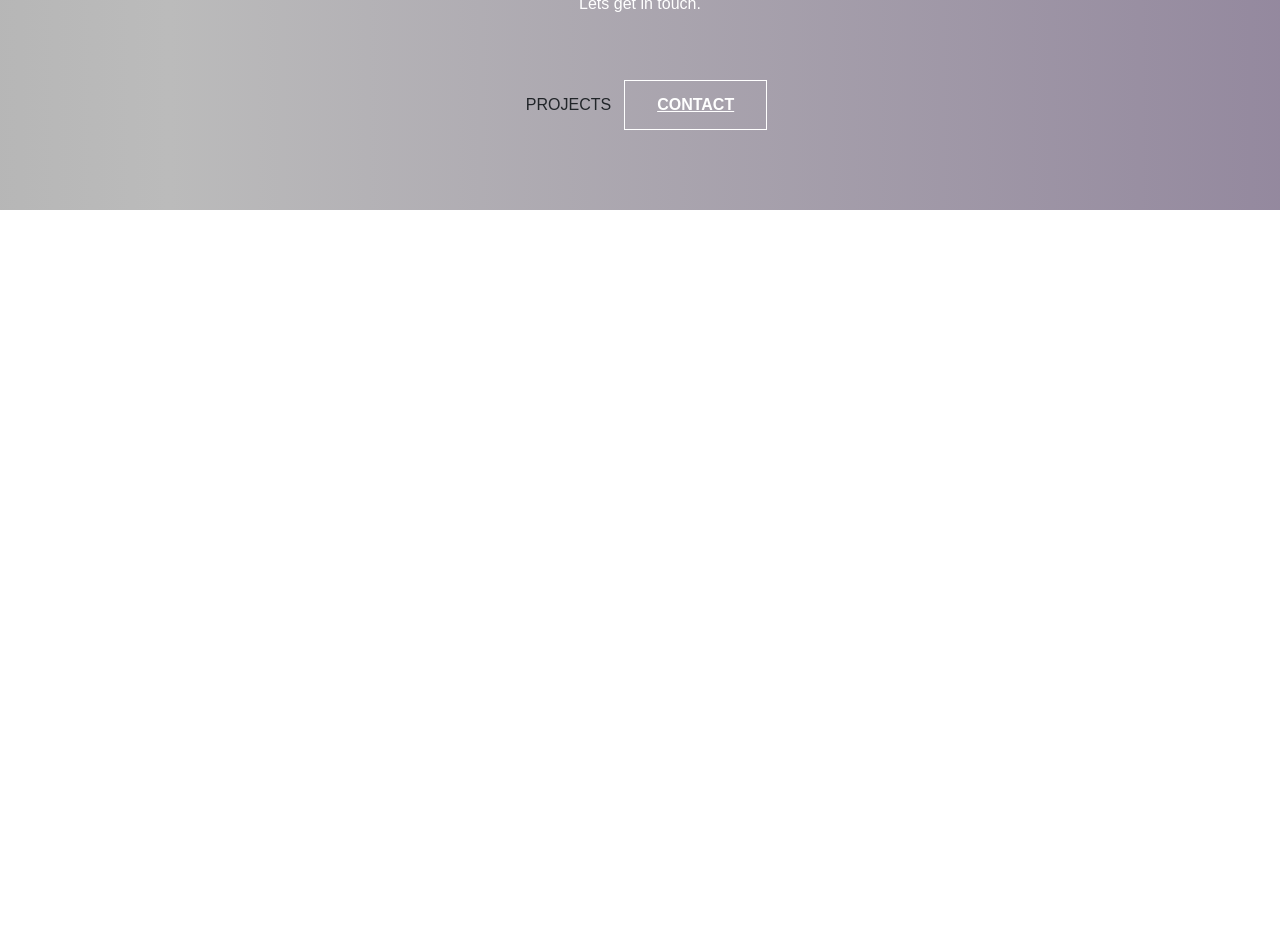
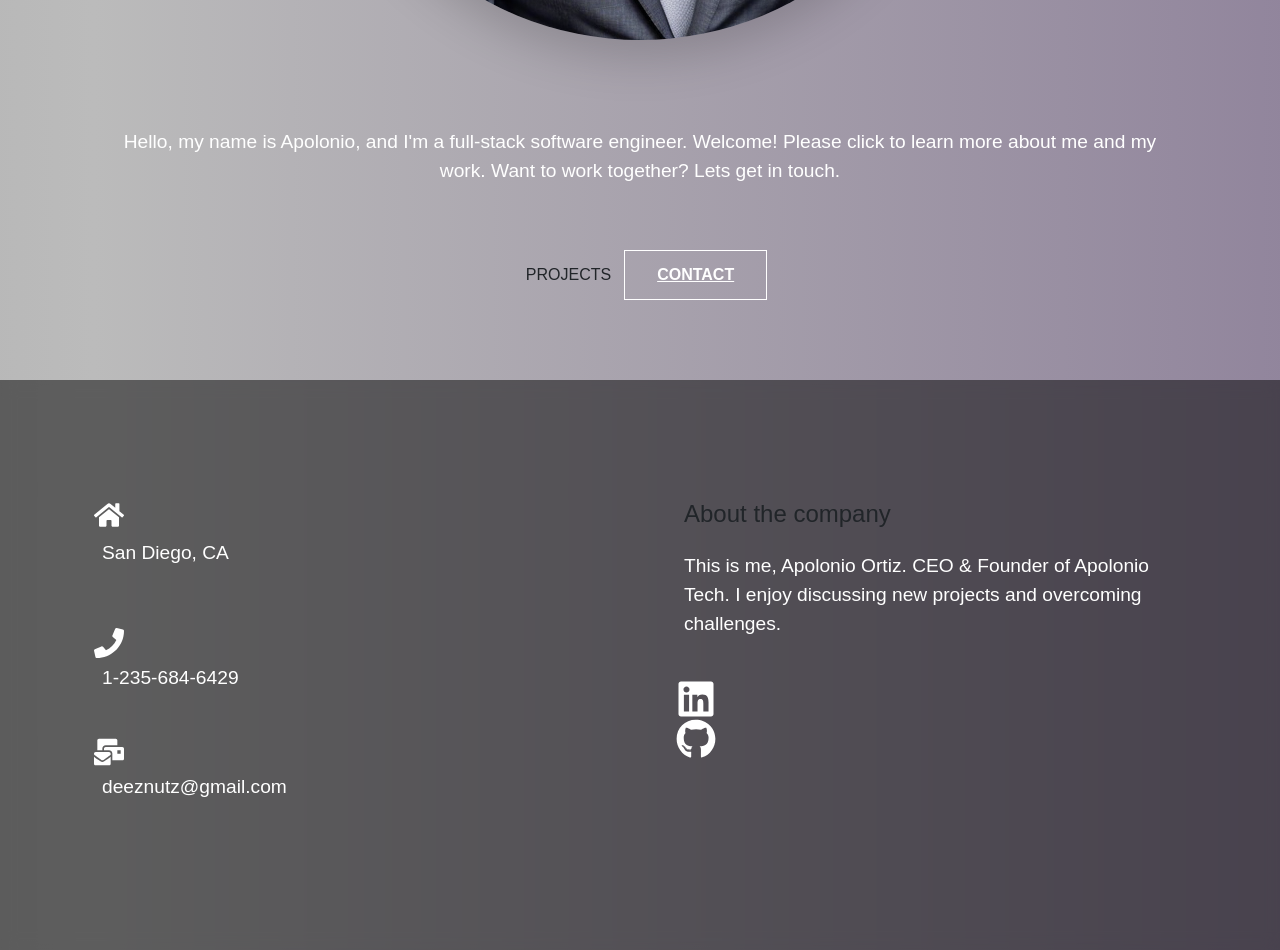
Before and after one commit to SunGodApollo/portfolio-project, a React (Create React App) app: page / in a window 1280 px wide. Shown: the part 1300-2250 px from the top of the page. Before the commit the page ends 1510 px from the top, so only its background shows below. Built offline with nearby package versions, Linux system fonts and the light colour scheme.

Commit message:
styled footer

```diff
--- a/src/App.css
+++ b/src/App.css
@@ -15,3 +15,59 @@
       background-position: 0% 50%;
     }
   }
+
+
+
+
+  @import url('https://fonts.googleapis.com/css2?family=Abel&display=swap');
+  *{
+    box-sizing: border-box;
+    margin: 0;
+    padding: 0;
+    font-family: 'Abel', sans-serif;;
+  }
+
+  h1, h4, p, a {
+    color: #fff;
+    text-decoration: none;
+    padding: 0.5rem
+  }
+
+  a:hover {
+    background: rgba(255, 255, 255, 0.2);
+    color: #fff;
+    transition: 0.3s;
+  }
+
+  ul{
+    list-style-type: none;
+  }
+
+
+
+  .btn {
+    padding: 12px 32px;
+    font-size: 1rem;
+    text-transform: uppercase;
+    background: purple;
+    color: white;
+    border: 1px solid #fff;
+    font-weight: 600;
+    cursor: pointer
+  }
+
+  .btn-light {
+    padding: 12px 32px;
+    font-size: 1rem;
+    text-transform: uppercase;
+    background: transparent;
+    color: #fff;
+    border: 1px solid #fff;
+    font-weight: 600;
+  }
+
+  .btn:hover, .btn-light:hover {
+    background: rgba(255, 255, 255, 0.2);
+    color: #fff;
+    transition: 0.3s;
+  }
--- a/src/components/Footer.js
+++ b/src/components/Footer.js
@@ -1,4 +1,5 @@
 import "./FooterStyles.css"
+import { FaHome, FaPhone, FaMailBulk, FaLinkedin, FaGithub } from "react-icons/fa"
 
 
 const Footer = () => {
@@ -6,10 +7,42 @@
 
     return (
         <>
-            <footer className='bg-black/50 backdrop-blur  text-white text-center p-2 text-sm fixed bottom-0 left-0 right-0'>
-                <span>
-                    Apolonio Ortiz | 2023
-                </span>
+            <footer className='bg-black/50 backdrop-blur'>
+                <div className="footer">
+                    <div className="footer-container">
+                        <div className="left">
+                            <div className="location">
+                                <h4>
+                                <FaHome size={30} style={{ color: "#fff", marginRight: "2rem"}} />
+                                    <p>San Diego, CA</p>
+                                </h4>
+                            </div>
+                            <div className="phone">
+                                <h4>
+                                <FaPhone size={30} style={{ color: "#fff", marginRight: "2rem"}} />
+                                <p>1-235-684-6429</p>
+                                </h4>
+                            </div>
+                            <div className="email">
+                                <h4>
+                                <FaMailBulk size={30} style={{ color: "#fff", marginRight: "2rem"}} />
+                                <p>deeznutz@gmail.com</p>
+                                </h4>
+                            </div>
+                        </div>
+
+
+                        <div className="right">
+                            <h4>About the company</h4>
+                            <p> This is me, Apolonio Ortiz. CEO & Founder of Apolonio Tech. I enjoy discussing new projects and overcoming challenges.</p>
+                            <div className="social">
+                            <FaLinkedin size={40} style={{ color: "#fff", marginRight: "1rem"}} />
+                            <FaGithub size={40} style={{ color: "#fff", marginRight: "1rem"}} />
+
+                            </div>
+                        </div>
+                    </div>
+                </div>
             </footer>
         </>
     )
--- a/src/components/FooterStyles.css
+++ b/src/components/FooterStyles.css
@@ -0,0 +1,61 @@
+.footer{
+    width: 100%;
+    padding: 6rem 0;
+
+}
+
+.footer-container {
+    max-width: 1140px;
+    margin: auto;
+    display: grid;
+    grid-template-columns: repeat(2, 1fr);
+    grid-gap: 40px;
+}
+
+.left {
+    height: 100%;
+    max-width: 100%;
+    display: flex;
+    flex-direction: column;
+    padding: 1rem;
+}
+
+.location {
+    display: flex;
+    margin-bottom: 0.8rem;
+
+}
+
+.location p {
+    line-height: 30px;
+}
+
+
+.right{
+    height: 100%;
+    max-width: 100%;
+    display: flex;
+    flex-direction: column;
+    padding: 1rem
+}
+
+.social {
+    margin-top: 1rem;
+
+}
+
+h4 {
+    font-size: 1.2rem;
+    padding-bottom: 0.7rem
+}
+
+p {
+    font-size: 1.2rem;
+}
+
+
+@media screen and (max-width: 640px) {
+    .footer-container {
+        grid-template-columns: 1fr;
+    }
+}
--- a/src/index.css
+++ b/src/index.css
@@ -15,57 +15,3 @@
   font-family: source-code-pro, Menlo, Monaco, Consolas, 'Courier New',
     monospace;
 }
-
-
-@import url('https://fonts.googleapis.com/css2?family=Abel&display=swap');
-*{
-  box-sizing: border-box;
-  margin: 0;
-  padding: 0;
-  font-family: 'Abel', sans-serif;;
-}
-
-h1, h4, p, a {
-  color: #fff;
-  text-decoration: none;
-  padding: 0.5rem
-}
-
-a:hover {
-  background: rgba(255, 255, 255, 0.2);
-  color: #fff;
-  transition: 0.3s;
-}
-
-ul{
-  list-style-type: none;
-}
-
-
-
-.btn {
-  padding: 12px 32px;
-  font-size: 1rem;
-  text-transform: uppercase;
-  background: purple;
-  color: white;
-  border: 1px solid #fff;
-  font-weight: 600;
-  cursor: pointer
-}
-
-.btn-light {
-  padding: 12px 32px;
-  font-size: 1rem;
-  text-transform: uppercase;
-  background: transparent;
-  color: #fff;
-  border: 1px solid #fff;
-  font-weight: 600;
-}
-
-.btn:hover, .btn-light:hover {
-  background: rgba(255, 255, 255, 0.2);
-  color: #fff;
-  transition: 0.3s;
-}
--- a/src/pages/Home.js
+++ b/src/pages/Home.js
@@ -9,7 +9,7 @@
 
     return (
         <>
-            <div className="flex items-center justify-center">
+            <div className="flex items-center justify-center p-20">
                 <img src={BlackAndWhiteLogo} alt='logo'/>
             </div>
             <div className="flex items-center justify-center p-10 " >
```
